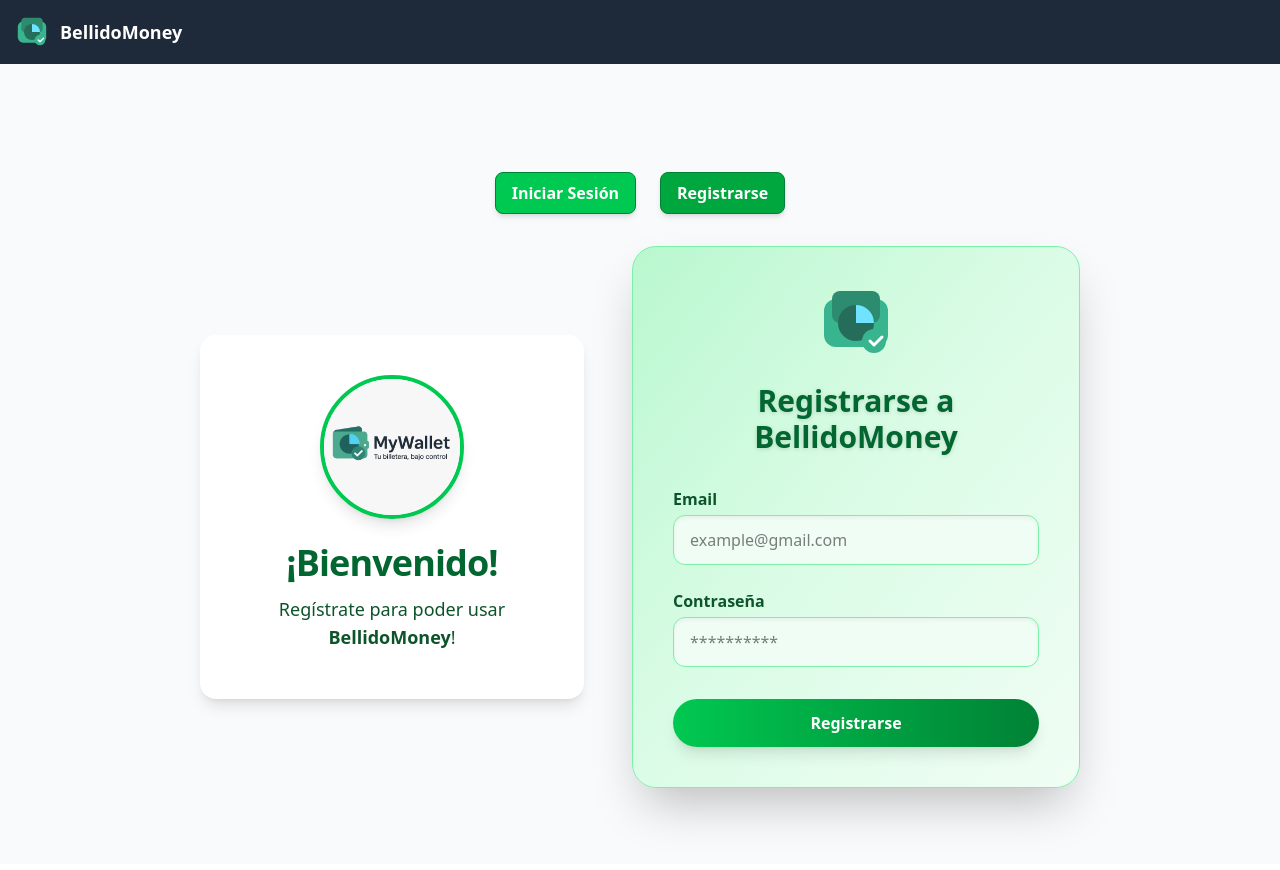
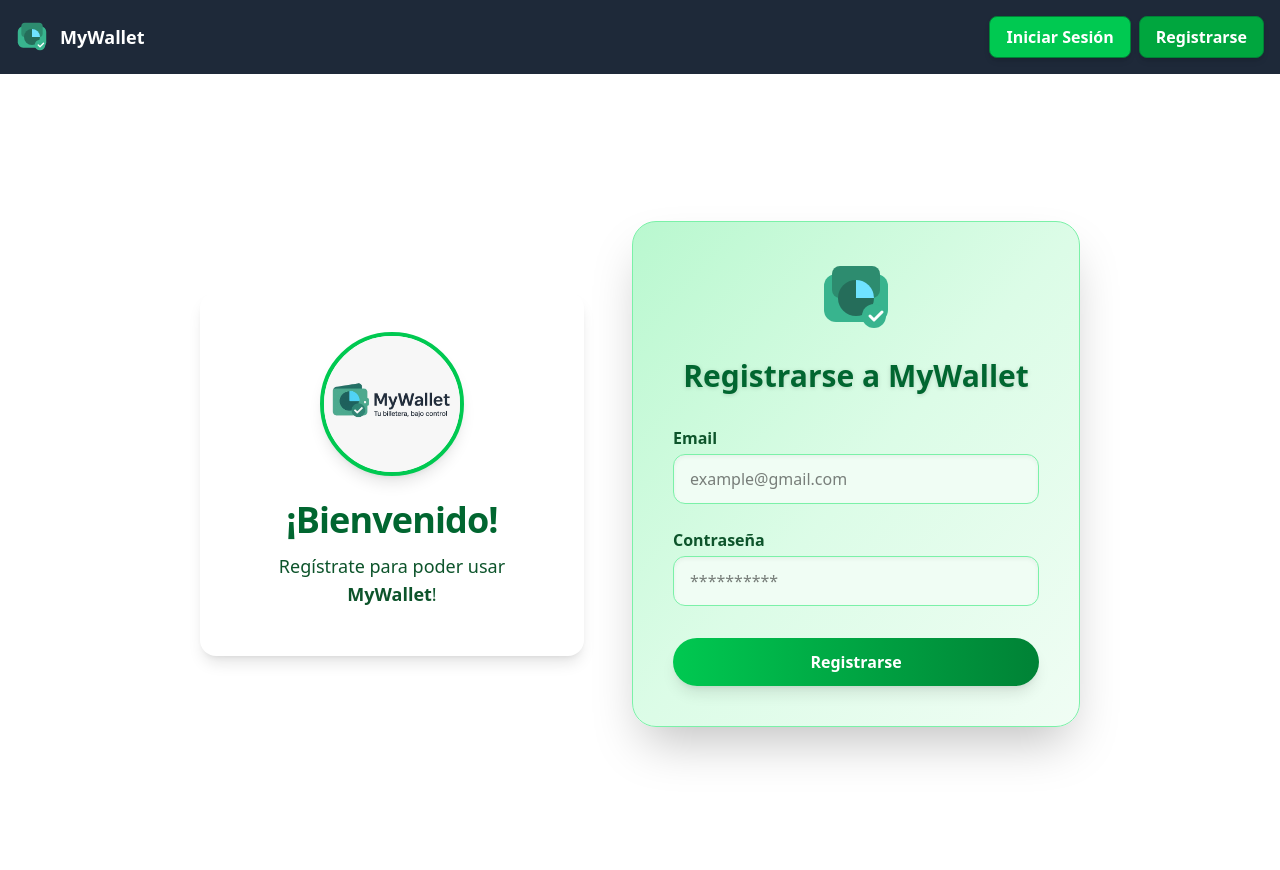
Before and after one commit to JosephAnderson234/hackaton-2, a React (Vite) app: page /auth/register in a window 1280 px wide. Shown: the top 870 px of the page. Built offline with nearby package versions, Linux system fonts and the light colour scheme; no server answers.

Commit message:
Feat: New styles and cofigurations done

```diff
--- a/src/components/LoginForm.tsx
+++ b/src/components/LoginForm.tsx
@@ -51,7 +51,7 @@ export default function LoginForm() {
                     <path d="M50 54l4 4 8-8" stroke="#fff" strokeWidth="3" strokeLinecap="round" strokeLinejoin="round"/>
                 </svg>
             </div>
-            <h1 className="text-3xl font-extrabold mb-8 text-center text-green-800 drop-shadow-sm">Ingresar a BellidoMoney</h1>
+            <h1 className="text-3xl font-extrabold mb-8 text-center text-green-800 drop-shadow-sm">Ingresar a MyWallet</h1>
             <form onSubmit={handleSubmit} className="w-full flex flex-col gap-6">
                 <div>
                     <label htmlFor="email" className="block mb-1 text-base font-semibold text-green-900">Email</label>
--- a/src/components/NavBar.tsx
+++ b/src/components/NavBar.tsx
@@ -1,13 +1,6 @@
-import useAuth from "@hooks/useAuthContext";
+import Button from "@components/Button";
 
 const Navbar = () => {
-
-    const { logout, session, setIsLoggingOut} = useAuth();
-    const handleLogout = () => {
-        logout();
-        setIsLoggingOut(true);
-    };
-
     return (
         <nav className="bg-gray-800 p-4">
             <div className="container mx-auto flex justify-between items-center">
@@ -21,7 +14,19 @@ const Navbar = () => {
                         <circle cx="54" cy="54" r="12" fill="#38B48E"/>
                         <path d="M50 54l4 4 8-8" stroke="#fff" strokeWidth="3" strokeLinecap="round" strokeLinejoin="round"/>
                     </svg>
-                    <span className="text-white text-lg font-bold">BellidoMoney</span>
+                    <span className="text-white text-lg font-bold">MyWallet</span>
+                </div>
+                <div className="flex items-center space-x-2">
+                    <Button
+                        message="Iniciar Sesión"
+                        to="/auth/login"
+                        className="px-3 py-1 text-sm font-medium bg-gray-700 hover:bg-gray-600 text-white rounded transition-colors"
+                    />
+                    <Button
+                        message="Registrarse"
+                        to="/auth/register"
+                        className="px-3 py-1 text-sm font-medium bg-green-600 hover:bg-green-500 text-white rounded transition-colors"
+                    />
                 </div>
             </div>
         </nav>
--- a/src/components/RegisterForm.tsx
+++ b/src/components/RegisterForm.tsx
@@ -53,7 +53,7 @@ export default function RegisterForm(props: RegisterFormProps) {
                     <path d="M50 54l4 4 8-8" stroke="#fff" strokeWidth="3" strokeLinecap="round" strokeLinejoin="round"/>
                 </svg>
             </div>
-            <h1 className="text-3xl font-extrabold mb-8 text-center text-green-800 drop-shadow-sm">Registrarse a BellidoMoney</h1>
+            <h1 className="text-3xl font-extrabold mb-8 text-center text-green-800 drop-shadow-sm">Registrarse a MyWallet</h1>
             <form onSubmit={handleSubmit} className="w-full flex flex-col gap-6">
                 <div>
                     <label htmlFor="email" className="block mb-1 text-base font-semibold text-green-900">Email</label>
--- a/src/pages/LoginPage.tsx
+++ b/src/pages/LoginPage.tsx
@@ -1,4 +1,3 @@
-import Button from "@components/Button";
 import LoginForm from "@components/LoginForm";
 import imgR from "@assets/mywallet.png";
 
@@ -7,11 +6,6 @@ export default function LoginPage() {
 
 	return (
 		<main className="px-10 min-h-screen flex flex-col justify-center bg-gray-50">
-			<section className="flex justify-center items-center py-8 space-x-6">
-				<Button message="Iniciar Sesión" to="/auth/login" className="px-6 py-2 text-base font-medium" />
-				<Button message="Registrarse" to="/auth/register" className="px-6 py-2 text-base font-medium" />
-			</section>
-
 			<article className="flex justify-center items-center gap-12">
 				<section className="flex flex-col items-center justify-center p-10 rounded-2xl shadow-lg max-w-sm w-full bg-white">
 					<img
@@ -21,7 +15,7 @@ export default function LoginPage() {
 					/>
 					<h1 className="text-4xl font-extrabold text-green-800 mb-3 tracking-tight">¡Bienvenido!</h1>
 					<p className="text-green-900 mb-2 text-center text-lg">
-						Regístrate para poder usar <span className="font-semibold">BellidoMoney</span>!
+						Regístrate para poder usar <span className="font-semibold">MyWallet</span>!
 					</p>
 				</section>
 				<div className="max-w-md w-full">
--- a/src/pages/RegisterPage.tsx
+++ b/src/pages/RegisterPage.tsx
@@ -1,4 +1,3 @@
-import Button from "@components/Button";
 import RegisterForm from "@components/RegisterForm";
 import { useState } from "react";
 import { type RegisterRequest } from "@/types/authTypes";
@@ -11,11 +10,7 @@ export default function RegisterPage() {
 	});
 
 	return (
-		<main className="px-10 min-h-screen flex flex-col justify-center bg-gray-50">
-			<section className="flex justify-center items-center py-8 space-x-6">
-				<Button message="Iniciar Sesión" to="/auth/login" className="px-6 py-2 text-base font-medium" />
-				<Button message="Registrarse" to="/auth/register" className="px-6 py-2 text-base font-medium" />
-			</section>
+		<main className="px-10 min-h-screen flex flex-col justify-center">
 
 			<article className="flex justify-center items-center gap-12">
 				<section className="flex flex-col items-center justify-center p-10 rounded-2xl shadow-lg max-w-sm w-full bg-white">
@@ -26,7 +21,7 @@ export default function RegisterPage() {
 					/>
 					<h1 className="text-4xl font-extrabold text-green-800 mb-3 tracking-tight">¡Bienvenido!</h1>
 					<p className="text-green-900 mb-2 text-center text-lg">
-						Regístrate para poder usar <span className="font-semibold">BellidoMoney</span>!
+						Regístrate para poder usar <span className="font-semibold">MyWallet</span>!
 					</p>
 				</section>
 				<div className="max-w-md w-full">
```
